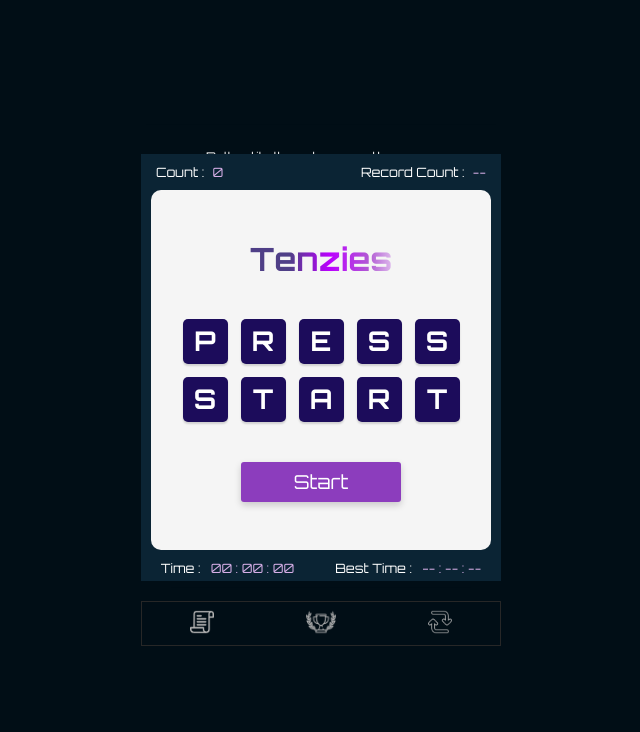
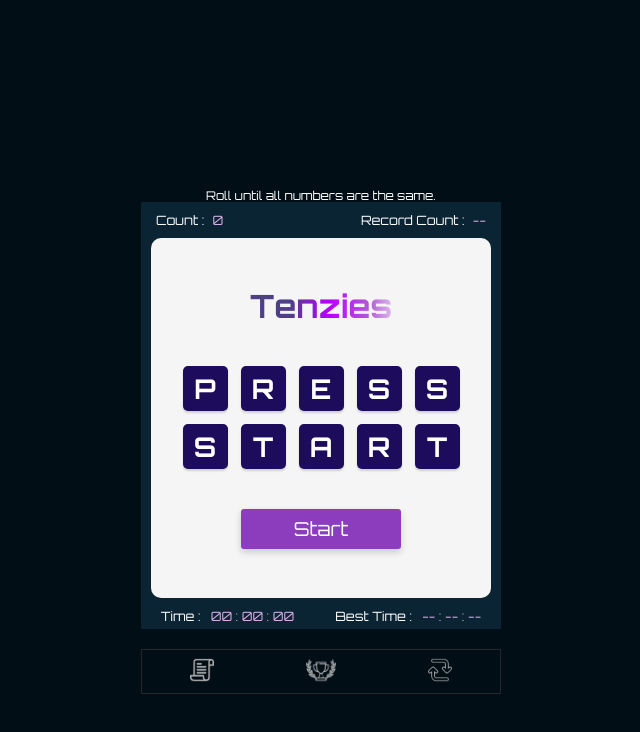
Before and after one commit to halfbloodquince/10zies, a React (Vite) app: page / in a window 1280 px wide. Shown: the top 732 px of the page, without its empty margins (319-959 px from the left). Built offline with nearby package versions, Linux system fonts and the light colour scheme.

Commit message:
need to fix boxes

```diff
--- a/src/App.css
+++ b/src/App.css
@@ -38,6 +38,27 @@ body {
   font-family: 'Orbitron', sans-serif;
   display: flex;
   justify-content: space-around;
+}
+
+.topbox {
+  margin:0px;
+  background-color: #010e16;
+  height: 190px;
+  width:360px;
+
+}
+
+.bottombox {
+  background-color: #010e16;
+  height: 95px;
+  width:360px;
+}
+
+.gapbox {
+  background-color: #010e16;
+  height: 20px;
+  width:360px;
+  z-index:1;
 }
 
 .inner--border {
@@ -204,7 +225,7 @@ body {
     height:40px;
   }
   .rules--container {
-    color:red;
+    /* color:red; */
   }
 }
 
@@ -257,8 +278,8 @@ body {
   background-color: #010e16;
   border: 1px solid rgb(39, 39, 39);
   height: 45px;
-  margin-top:20px;
   z-index:2;
+  margin: 0px;
 }
 
 .button--rules, .button--high--scores, .button--refresh {
--- a/src/App.jsx
+++ b/src/App.jsx
@@ -189,6 +189,7 @@ function App() {
 
       {tenzies && <Confetti width="2000px" height="2000px" initialVelocityY={30} />}
       <div className="container">
+      <div className="topbox"></div>
       <div className="inner--border">
       <div className="score">
           <div className="score--1">
@@ -214,6 +215,7 @@ function App() {
         </div>
 
       </div>
+      <div className="gapbox"></div>
       <div className="buttons">
           <button className="button--rules" onClick={toggleRules}>
             <img style={rulesOn ? {filter:"invert(1)", width:"26px"} : {}} className='icon left' src={rules} alt="" />
@@ -225,6 +227,7 @@ function App() {
             <img className='icon right' src={restart} onClick={resetButton} alt="" />
           </button>
         </div>
+        <div className="bottombox"></div>
     </div>
     </div>
   )
--- a/src/components/Rules.jsx
+++ b/src/components/Rules.jsx
@@ -2,7 +2,7 @@ import {motion} from "framer-motion"
 
 export default function Rules(props) {
 
-    const buttonClick = props.rulesOn ? "-55%" : "35%"
+    const buttonClick = props.rulesOn ? "-60%" : "65%"
 
     return (
         <motion.div  animate={{x: 0,y: buttonClick,scale: 1,rotate: 0,}} transition={{ ease: "easeOut", duration: 3 }}
```
